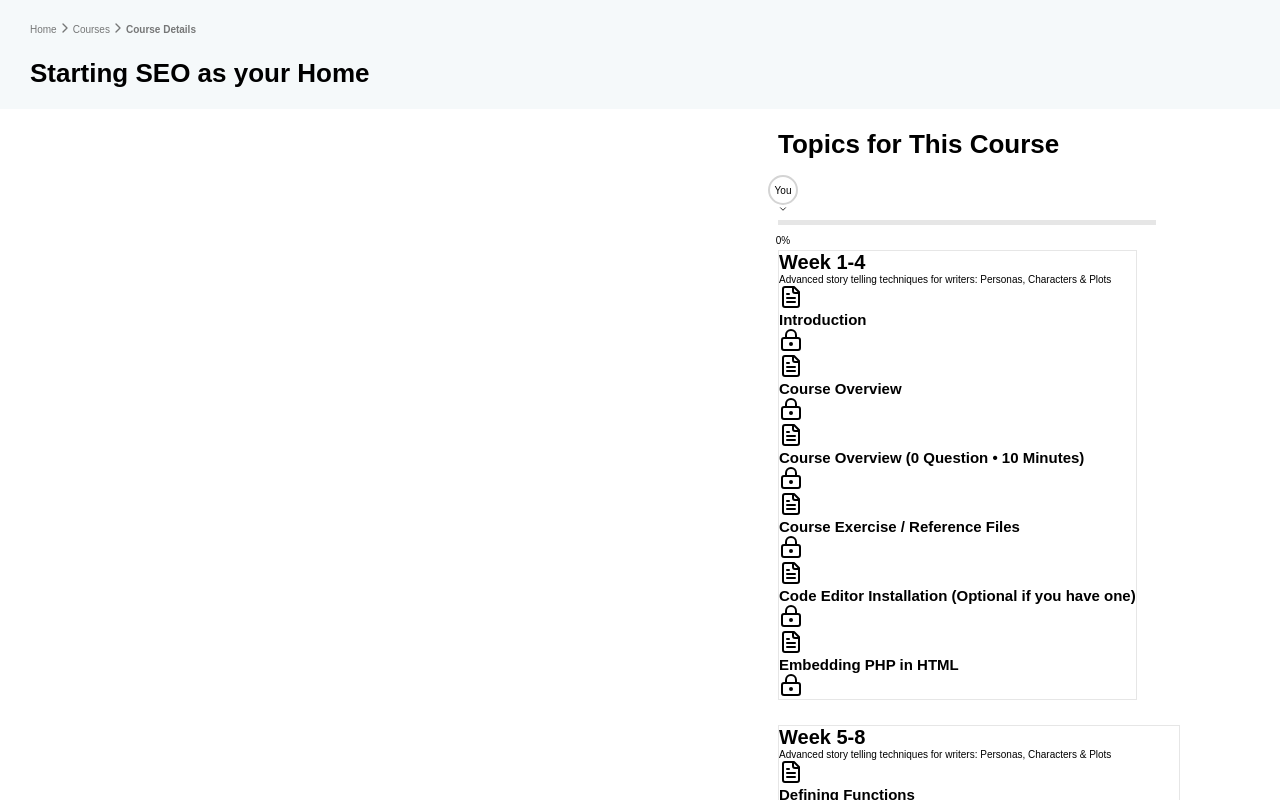
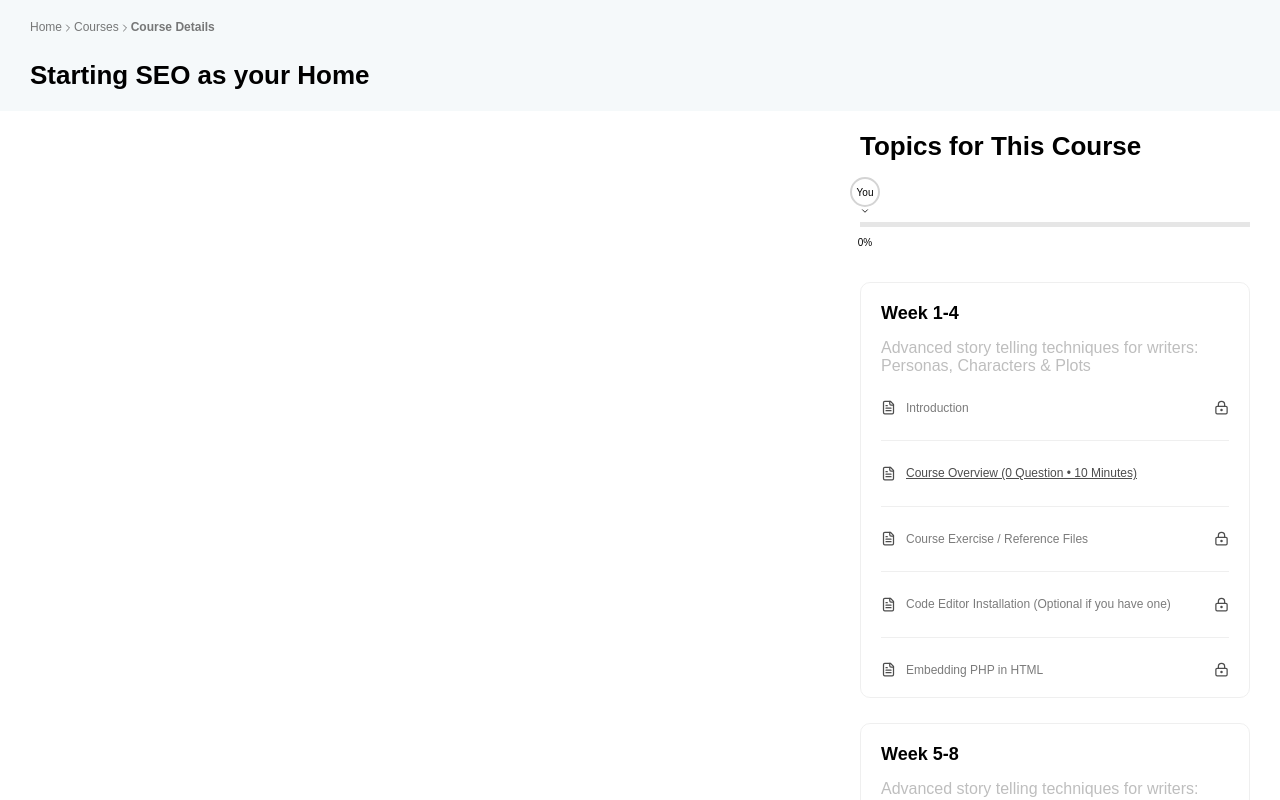
Before and after one commit to AhmedAbdEl-NasserAhmed/it-legend-task, a React (Vite) app: page / in a window 1280 px wide. Shown: the top 800 px of the page. Built offline with nearby package versions, Linux system fonts and the light colour scheme; the HTML template or start-up script is replaced by a standard one.

Commit message:
finishing design week cards and start implementing the collpase behavior

```diff
--- a/src/App.css
+++ b/src/App.css
@@ -4,12 +4,12 @@
 
 .main-content {
   display: grid;
-  gap: 40px;
+  gap: 50px;
   justify-items: start;
-  grid-template-columns: 1.5fr 1fr;
+  grid-template-columns: 4fr 2fr;
 }
 
-@media (max-width: 700px) {
+@media (max-width: 850px) {
   .main-content {
     grid-template-columns: 1fr;
   }
--- a/src/components/Card/Card.css
+++ b/src/components/Card/Card.css
@@ -1,3 +1,57 @@
 .card {
-  border: 1px solid #e6e6e6;
+  display: flex;
+  flex-direction: column;
+  gap: 25px;
+  padding: 20px;
+  border: 1px solid #eeee;
+  border-radius: 10px;
+
+  a {
+    text-decoration: underline;
+    font-size: 12px;
+    color: #4d4d4d;
+  }
 }
+
+.card-title {
+  display: flex;
+  flex-direction: column;
+  gap: 15px;
+
+  h3 {
+    font-size: 18px;
+  }
+
+  p {
+    font-size: 16px;
+    color: #bebebe;
+  }
+}
+
+.card-content {
+  display: flex;
+  justify-content: space-between;
+  align-items: center;
+
+  svg {
+    width: 15px;
+    height: 15px;
+    color: #4d4d4d;
+  }
+}
+
+.card-content__title {
+  display: flex;
+  gap: 10px;
+  align-items: center;
+  p {
+    font-size: 12px;
+    color: #7b7b7b;
+  }
+}
+
+.seperator {
+  width: 100%;
+  height: 0.5px;
+  background-color: #eeee;
+}
--- a/src/components/Card/Card.tsx
+++ b/src/components/Card/Card.tsx
@@ -1,6 +1,8 @@
+import { useContext } from "react";
 import "./Card.css";
 
 import { FileText, LockKeyhole } from "lucide-react";
+import { AppContext, learningVideos } from "../../constants";
 
 const Card = ({
   header,
@@ -9,21 +11,45 @@ const Card = ({
 }: {
   header: string;
   description: string;
-  content: { id: number; title: string }[];
+  content: { id: number; title: string; pdfLink?: string }[];
 }) => {
+  const context = useContext(AppContext);
+
+  const { videoIndex } = context!;
+
   return (
     <div className="card">
-      <h1>{header}</h1>
-      <p>{description}</p>
-      {content.map((item) => {
+      <div className="card-title">
+        <h3>{header}</h3>
+        <p>{description}</p>
+      </div>
+      {content.map((item, index) => {
         return (
-          <div key={item.id}>
-            <div>
-              <FileText />
-              <h2>{item.title}</h2>
+          <>
+            <div key={item.id} className="card-content">
+              <div className="card-content__title">
+                <FileText />
+                {item.pdfLink ? (
+                  <a
+                    type="button"
+                    target="_blank"
+                    href={item.pdfLink}
+                    rel="noopener noreferrer"
+                  >
+                    {item.title}
+                  </a>
+                ) : (
+                  <p>{item.title}</p>
+                )}
+              </div>
+              {videoIndex !== learningVideos.length && !item.pdfLink && (
+                <LockKeyhole />
+              )}
             </div>
-            <LockKeyhole />
-          </div>
+            {index !== content.length - 1 && (
+              <span className="seperator"></span>
+            )}
+          </>
         );
       })}
     </div>
--- a/src/components/ProgressBar/ProgressBar.css
+++ b/src/components/ProgressBar/ProgressBar.css
@@ -1,7 +1,7 @@
 .progress-wrapper {
   height: 5px;
   background-color: #e6e6e6;
-  width: 80%;
+  width: 100%;
   margin-top: 35px;
 }
 
--- a/src/components/VideoPlayer/VideoPlayer.css
+++ b/src/components/VideoPlayer/VideoPlayer.css
@@ -5,8 +5,11 @@
 
 @media (max-width: 700px) {
   .video-player {
-    position: sticky;
-    top: 5px;
+    position: fixed;
+    top: 0;
+    left: 0;
+    right: 0;
+    height: 300px;
     z-index: 1000;
   }
 }
--- a/src/components/VideoPlayer/VideoPlayer.tsx
+++ b/src/components/VideoPlayer/VideoPlayer.tsx
@@ -12,7 +12,12 @@ const VideoPlayer = () => {
   const { videoIndex, setVideoIndex } = context;
 
   if (videoIndex === learningVideos.length)
-    return <h2>Congratulations 🥳🥳 you have finished Course Videos</h2>;
+    return (
+      <h2>
+        Congratulations 🥳🥳 you have finished Course Videos
+        <p>Now you can go to the exam</p>
+      </h2>
+    );
 
   return (
     <div className="video-player">
--- a/src/constants.ts
+++ b/src/constants.ts
@@ -15,11 +15,15 @@ export const learningWeeksProgess = [
       "Advanced story telling techniques for writers: Personas, Characters & Plots",
     content: [
       { id: 1, title: "Introduction" },
-      { id: 2, title: "Course Overview" },
-      { id: 3, title: "Course Overview (0 Question • 10 Minutes)" },
-      { id: 4, title: "Course Exercise / Reference Files" },
-      { id: 5, title: "Code Editor Installation (Optional if you have one)" },
-      { id: 6, title: "Embedding PHP in HTML" }
+      {
+        id: 2,
+        title: "Course Overview (0 Question • 10 Minutes)",
+        pdfLink:
+          "https://raw.githubusercontent.com/pcottle/learnGitBranching/master/book/learnGitBranching.pdf"
+      },
+      { id: 3, title: "Course Exercise / Reference Files" },
+      { id: 4, title: "Code Editor Installation (Optional if you have one)" },
+      { id: 5, title: "Embedding PHP in HTML" }
     ]
   },
   {
@@ -41,19 +45,19 @@ export const learningWeeksProgess = [
   },
   {
     id: 3,
-    header: "Week 5-8",
+    header: "Week 8-12",
     description:
       "Advanced story telling techniques for writers: Personas, Characters & Plots",
     content: [
-      { id: 1, title: "Defining Functions" },
-      { id: 2, title: "Function Parameters" },
+      { id: 1, title: "Understanding Function Declarations" },
+      { id: 2, title: "Working with Function Arguments" },
       {
         id: 3,
-        title: "Return Values From Functions (2 Question • 15 Minutes)"
+        title: "Exploring Return Statements (2 Questions • 15 Minutes)"
       },
-      { id: 4, title: "Global Variable and Scope" },
-      { id: 5, title: "Newer Way of creating a Constant" },
-      { id: 6, title: "Constants" }
+      { id: 4, title: "Scope & Global Variables Explained" },
+      { id: 5, title: "Modern Practices for Declaring Constants" },
+      { id: 6, title: "Exam" }
     ]
   }
 ];
--- a/src/ui/CourseInfo/CourseInfo.css
+++ b/src/ui/CourseInfo/CourseInfo.css
@@ -10,3 +10,11 @@
 .course-info__heading {
   font-size: 26px;
 }
+
+.cards-container {
+  display: flex;
+  flex-direction: column;
+  gap: 25px;
+  margin-top: 30px;
+  width: 100%;
+}
--- a/src/ui/CourseInfo/CourseInfo.tsx
+++ b/src/ui/CourseInfo/CourseInfo.tsx
@@ -9,6 +9,7 @@ const CourseInfo = () => {
     <div className="course-info">
       <h2 className="course-info__heading">Topics for This Course</h2>
       <ProgressBar />
+      <div id="curriculm" className="cards-container">
         {learningWeeksProgess.map((week) => {
           return (
             <Card
@@ -20,6 +21,7 @@ const CourseInfo = () => {
           );
         })}
       </div>
+    </div>
   );
 };
 
--- a/src/ui/NavBar/NavBar.css
+++ b/src/ui/NavBar/NavBar.css
@@ -3,15 +3,15 @@
   padding: 20px 30px;
   display: flex;
   flex-direction: column;
+  font-size: 12px;
+
   gap: 20px;
 
   & > div {
     display: flex;
-    align-items: center;
 
     p {
       display: flex;
-      align-items: center;
 
       color: #767777;
     }
@@ -37,6 +37,9 @@
 }
 
 .chevron-right {
-  width: 16px;
-  height: 16px;
+  line-height: 20px;
+  & svg {
+    width: 12px;
+    height: 12px;
+  }
 }
--- a/src/ui/NavBar/NavBar.tsx
+++ b/src/ui/NavBar/NavBar.tsx
@@ -7,14 +7,14 @@ const NavBar = () => {
       <div>
         <p>
           Home{" "}
-          <span>
-            <ChevronRight className="chevron-right" />
+          <span className="chevron-right">
+            <ChevronRight />
           </span>
         </p>
         <p>
           Courses{" "}
-          <span>
-            <ChevronRight className="chevron-right" />
+          <span className="chevron-right">
+            <ChevronRight />
           </span>
         </p>
         <p>
```
Lines whose indentation alone changed are shown as unchanged.
